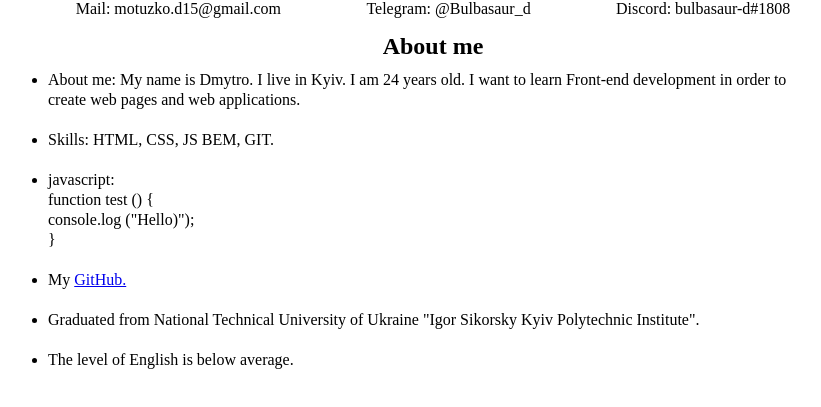
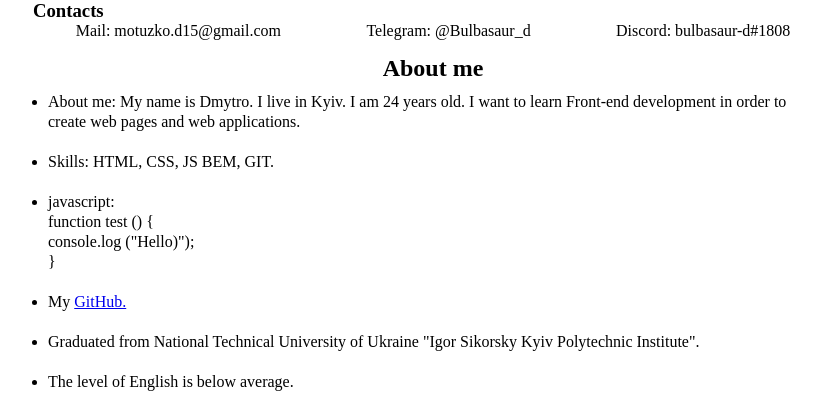
Before and after one commit to bulbasaur-d/rsschool-cv, a plain HTML site: page index.html in a window 1280 px wide. Shown: the part 261-668 px from the top of the page, without its empty margins (207-1028 px from the left). Drawn offline with Linux system fonts and the light colour scheme.

Commit message:
feat: fix warning

```diff
--- a/index.html
+++ b/index.html
@@ -20,7 +20,7 @@
     <main>
 
         <section class="contacts conteiner">
-            <h3></h3>
+            <h3>Contacts</h3>
             <ul class="contacts__list">
                 <li class="contacts__list-item">Mail: motuzko.d15@gmail.com</li>
                 <li class="contacts__list-item">Telegram: @Bulbasaur_d</li>
```
